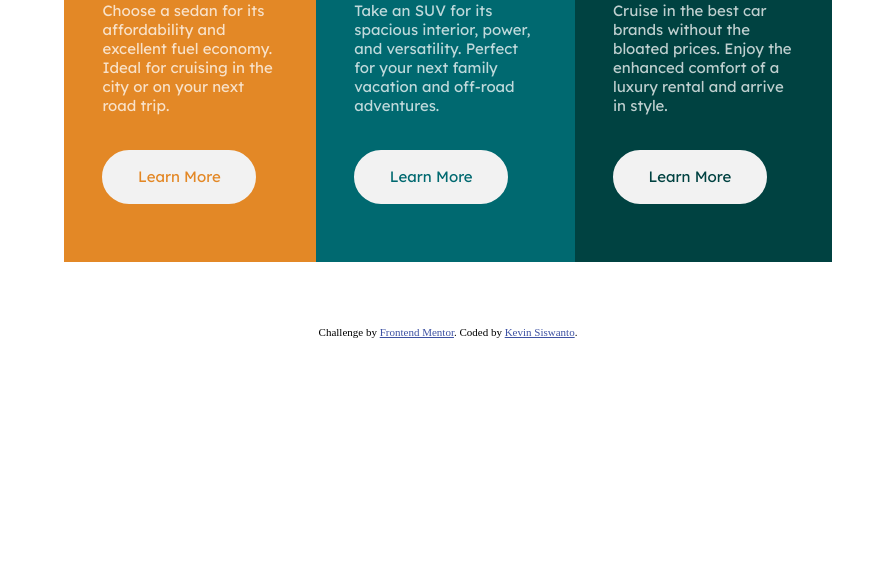
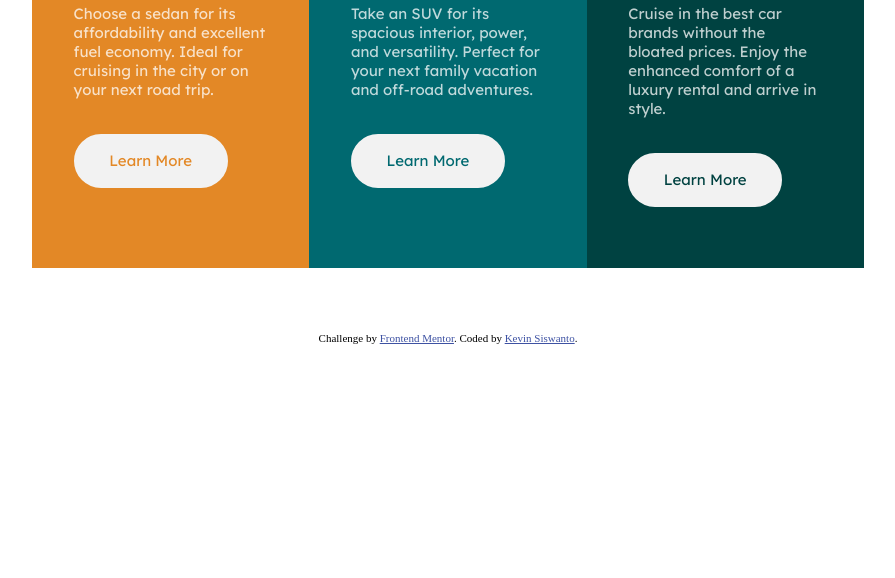
Before and after one commit to kevinozyx/3-column-preview-card-component-main, a plain HTML site: page index.html in a window 1280 px wide. Shown: the part 222-800 px from the top of the page, without its empty margins (192-1087 px from the left). Drawn offline with Linux system fonts and the light colour scheme.

Commit message:
Update styles.css

```diff
--- a/CSS/styles.css
+++ b/CSS/styles.css
@@ -20,7 +20,8 @@ p {
 .car-flexbox{
   /* border: 5px solid green; */
   display: flex;
-  width: 60%;
+  flex-flow: row wrap;
+  width: 65%;
   margin: 5% auto;
 }
 
@@ -28,18 +29,21 @@ p {
   background-color: orange;
   background-color: hsl(31, 77%, 52%);
   padding: 5%;
+  flex: 12rem;
 }
 
 .SUV-box{
   background-color: cyan;
   background-color: hsl(184, 100%, 22%);
     padding: 5%;
+      flex: 12rem;
 }
 
 .luxury-box{
   background-color: #008B8B;
   background-color: hsl(179, 100%, 13%);
     padding: 5%;
+      flex: 12rem;
 }
 
 .learn-more {
```
